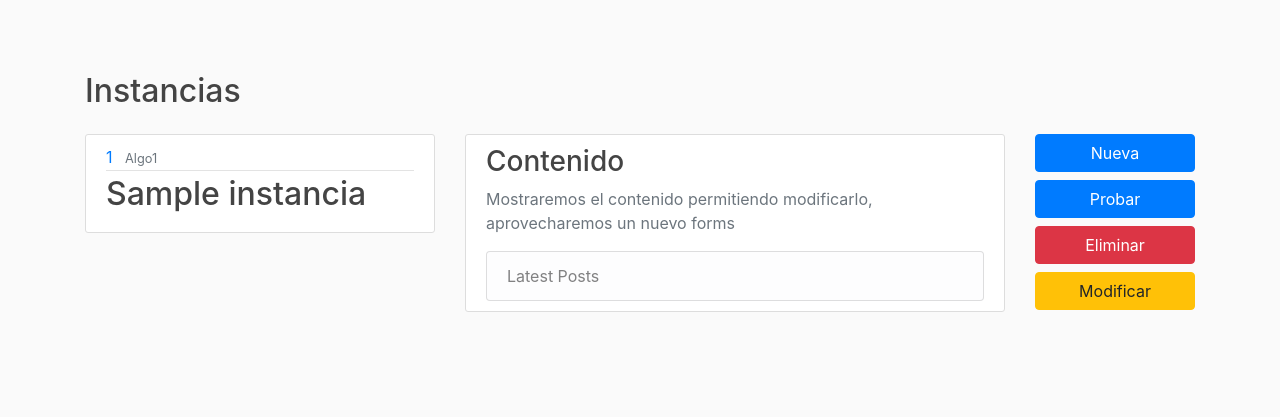
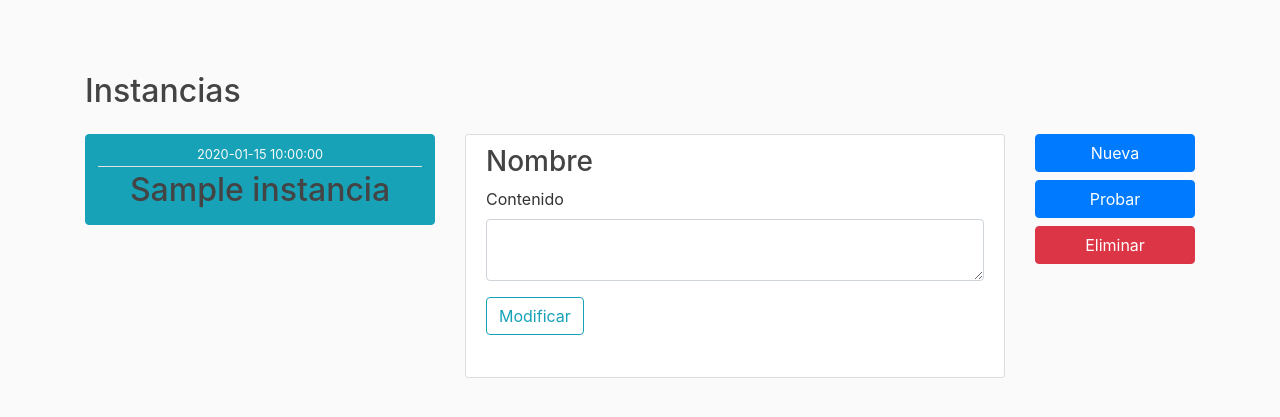
Before and after one commit to Kiliankgr/TFG_OPS_CPX, a Flask app: page /mostrar_instancias in a window 1280 px wide. Shown: the part 56-473 px from the top of the page. Run offline with Flask 3, Linux system fonts and the light colour scheme; a database or web service that is not in the repository returns one stand-in record (values such as "Sample title"); some libraries are stand-ins or nearby versions.

Commit message:
arreglos, conseguido modificar a falta de que se modifique en la base de datos

```diff
--- a/Proyecto/DATA_BASE/log_files_to_json.py
+++ b/Proyecto/DATA_BASE/log_files_to_json.py
@@ -33,6 +33,7 @@ for line in lines:
 
 datos = {
     "nombre": filename,
+
     "contenido": contenido
 }
 
--- a/Proyecto/WEB/application/forms.py
+++ b/Proyecto/WEB/application/forms.py
@@ -16,5 +16,5 @@ class Mod_Instancia_Form(FlaskForm):
     contenido = TextAreaField('Contenido',validators=[DataRequired()],
                               render_kw={"title": "Introduzca aquí el contenido de la instancia en formato JSON"}
                               )
-    confirmar_btn = SubmitField("Modificar",
+    modificar_btn = SubmitField("Modificar",
                                 render_kw={"title": "Se modificará el contenido dela instancia en cuestión"})
--- a/Proyecto/WEB/application/routes.py
+++ b/Proyecto/WEB/application/routes.py
@@ -1,10 +1,11 @@
 from application import app, db
 from flask import render_template,flash, request, redirect
-from .forms import Add_Instancia_Form
+from .forms import Add_Instancia_Form, Mod_Instancia_Form
 from datetime import datetime
 import time
 
 import json
+from bson import ObjectId
 
 
 @app.route("/")
@@ -12,19 +13,63 @@ def home():
     return render_template('home.html')  #TO DO cambiar post
 
 # Por ahora mostrará los instancias y permitirá modificar su contenido o añadir nuevos
-@app.route("/mostrar_instancias", methods=["GET", "POST"])
+@app.route("/mostrar_instancias", methods=["GET", "POST", "DELETE"])
+def mostrar_instancias():
 
-def mostrar_instancias():
+    #instancias = db.Instancias.find().sort("nombre")
+    #instancias = [convert_objectid_to_str(instancia) for instancia in instancias]
+
     instancias = []
+
     for instancia in db.Instancias.find().sort("nombre"):
+        #retocamos algunos datos como el id para que sean enviados como strings
         instancia["_id"] = str(instancia["_id"])
         instancia["nombre"] = str(instancia["nombre"])
-        instancia["contenido"] = instancia["contenido"]
+        instancia = convert_objectid_to_str(instancia)
         instancias.append(instancia)
-    return render_template('instancias.html', instancias= instancias)
+
+    # Modificar Instancias
+    form_mod_instancia = Mod_Instancia_Form()
+    if request.method == "POST":
+
+        form_mod_instancia = Mod_Instancia_Form(request.form)
+        modificar_instancia(id, form_mod_instancia)
+
+    return render_template('instancias.html', instancias= instancias ,form_mod_instancia = form_mod_instancia)
+
+def modificar_instancia(id, form_mod_instancia):
+    mod_instancia_contenido = form_mod_instancia.contenido.data
+    print("modificar instancia")
+        #Pasamos a Json el contenido
+    try:
+        contenido_json = json.loads(mod_instancia_contenido)
+        fecha_actual = time.strftime('%Y-%m-%d_%H:%M:%S')
+        nombre_nuevo = db.Instancias.find({"_id": id}).nombre
+
+        print("Nombre: " + nombre_nuevo)
+        #pymongo flask, modificamos en la coleccion Instancias
+        #ya que se modifica el contenido la fecha y el nombre se actualizarán
+        '''
+        db.Instancias.find_one_and_update({"_id": ObjectId(id)}, {"$set": {
+            "contenido": contenido_json,
+            "nombre_fichero" : add_instancia_nombre + "_" + fecha_actual,
+            "fecha" : fecha_actual,
+        }})
+        '''
+        #Mensaje al usuario
+        flash("Instancia modificada correctamente", "success") # No veo que se muestre el mensaje revisar
+    except json.JSONDecodeError as e:
+        # Manejo de errores en caso de que el contenido no sea un JSON válido
+        flash(f"Error, el contenido no tiene el formato JSON correcto:\n {e}", "error")
+
+#Convertimos el object_id
+def convert_objectid_to_str(instancia):
+    for key, value in instancia.items():
+        if isinstance(value, ObjectId):
+            instancia[key] = str(value)
+    return instancia
 
 
-# Prueba para comprobar que podemos añadir elementos a la base de datos
 @app.route("/add_instancias", methods=["GET", "POST"])
 def add_instancias():
 
--- a/Proyecto/WEB/application/templates/instancias.html
+++ b/Proyecto/WEB/application/templates/instancias.html
@@ -1,50 +1,69 @@
 {% extends "layout.html" %}
 {% block content %}
-
+<!-- Evitamos que se muestre radio pero manteniendo la funcionalidad (hovering del elemento seleccionado) -->
+<style>
+  input[type="radio"] {
+      display: none;
+  }
+</style>
 
 <div class="container mt-5">
     <h2 class="mb-4">Instancias</h2>
     <div class="row">
         <div class="col-md-4">
-            <ul class="list-group">
+          <div class="btn-group btn-group-toggle" data-toggle="buttons" style="width:100%">
+            <ul class="list-group" style="width:100%">
               {% for instancia in instancias %}
-                    <article class="media content-section">
+                <!--Transformamos el diccionario de la instancia a JSON, <ignorar aviso de error>-->
+                <article class="btn btn-info active mb-2" id="instancia_elemento" onclick='seleccionarInstancia({{ instancia | tojson | safe }})'>
+                  <input type="radio" name="options" autocomplete="off">
                   <div class="media-body">
                     <div class="article-metadata">
-                                <a class="mr-2" href="#">{{ instancia._id }}</a>
-                                <small class="text-muted">Algo1</small>
+                      <small class="text-light">{{ instancia.fecha }}</small>
                     </div>
-                            <h2><a class="article-title" onclick="elementoClicado('Elemento 1')">{{ instancia.nombre }}</a></h2>
+                    <h2><a class="article-title">{{ instancia.nombre }}</a></h2>
                   </div>
                 </article>
               {% endfor %}
             </ul>
           </div>
+        </div>
+        <!-- Sección de Contenido de la Instancia -->
         <div class="col-md-6">
             <div class="content-section">
-                <h3>Contenido</h3>
-                <p class='text-muted'>Mostraremos el contenido permitiendo modificarlo, aprovecharemos un nuevo forms</p>
+                <h3 id="nombre_instancia">Nombre</h3>
 
-
-                <ul class="list-group">
-                    <li class="list-group-item list-group-item-light">Latest Posts</li>
-                </ul>
+                <form action="" method="POST">
+                  {{ form_mod_instancia.csrf_token() }}
+                  <fieldset class="form-group">
+                    <div class="form-group">
+                      {{ form_mod_instancia.contenido.label(class="formcontrol-label") }}
+                      {{ form_mod_instancia.contenido(id="contenido_instancia", class="form-control form-control") }}
+                    </div>
+                    <div class="form-group">
+                      {{ form_mod_instancia.modificar_btn(class="btn btn-outline-info") }}
+                    </div>
+                  </fieldset>
+                </form>
             </div>
         </div>
+        <!-- Botones -->
         <div class="col-md-2">
           <ul class="list-group">
-              <button type="button" class="btn btn-primary mb-2" data-bs-toggle="tooltip" title="Crear una nueva entrada">Nueva</button>
-              <button type="button" class="btn btn-primary mb-2" data-bs-toggle="tooltip" title="Probar la funcionalidad">Probar</button>
-              <button type="button" class="btn btn-danger mb-2" data-bs-toggle="tooltip" title="Eliminar una entrada">Eliminar</button>
-              <button type="button" class="btn btn-warning mb-2" data-bs-toggle="tooltip" title="Modificar una entrada">Modificar</button>
+              <button type="button" class="btn btn-primary mb-2" data-bs-toggle="tooltip" title="Se irá al menú para crear una nueva instancia">Nueva</button>
+              <button type="button" class="btn btn-primary mb-2" data-bs-toggle="tooltip" title="Probar la instancia con el modelo">Probar</button>
+              <button type="button" class="btn btn-danger mb-2" data-bs-toggle="tooltip" title="Eliminar la instancia">Eliminar</button>
           </ul>
       </div>
     </div>
 </div>
 
-<script>
-    function elementoClicado(elemento) {
-        alert(elemento + ' clicado');
+<!-- Pasar la variable 'instancias' al cliente como JSON -->
+<script type="text/javascript">
+  function seleccionarInstancia(instancia) {
+    // Actualizar el contenido del formulario
+    document.getElementById("nombre_instancia").textContent = instancia.nombre;
+    document.getElementById("contenido_instancia").value = JSON.stringify(instancia.contenido, null, 2);
   }
 </script>
 
@@ -53,6 +72,5 @@
 <script src="https://cdn.jsdelivr.net/npm/@popperjs/core@2.9.3/dist/umd/popper.min.js"></script>
 <script src="https://maxcdn.bootstrapcdn.com/bootstrap/4.5.2/js/bootstrap.min.js"></script>
 
-
 </html>
 {% endblock content %}
```
Lines whose indentation alone changed are shown as unchanged.
